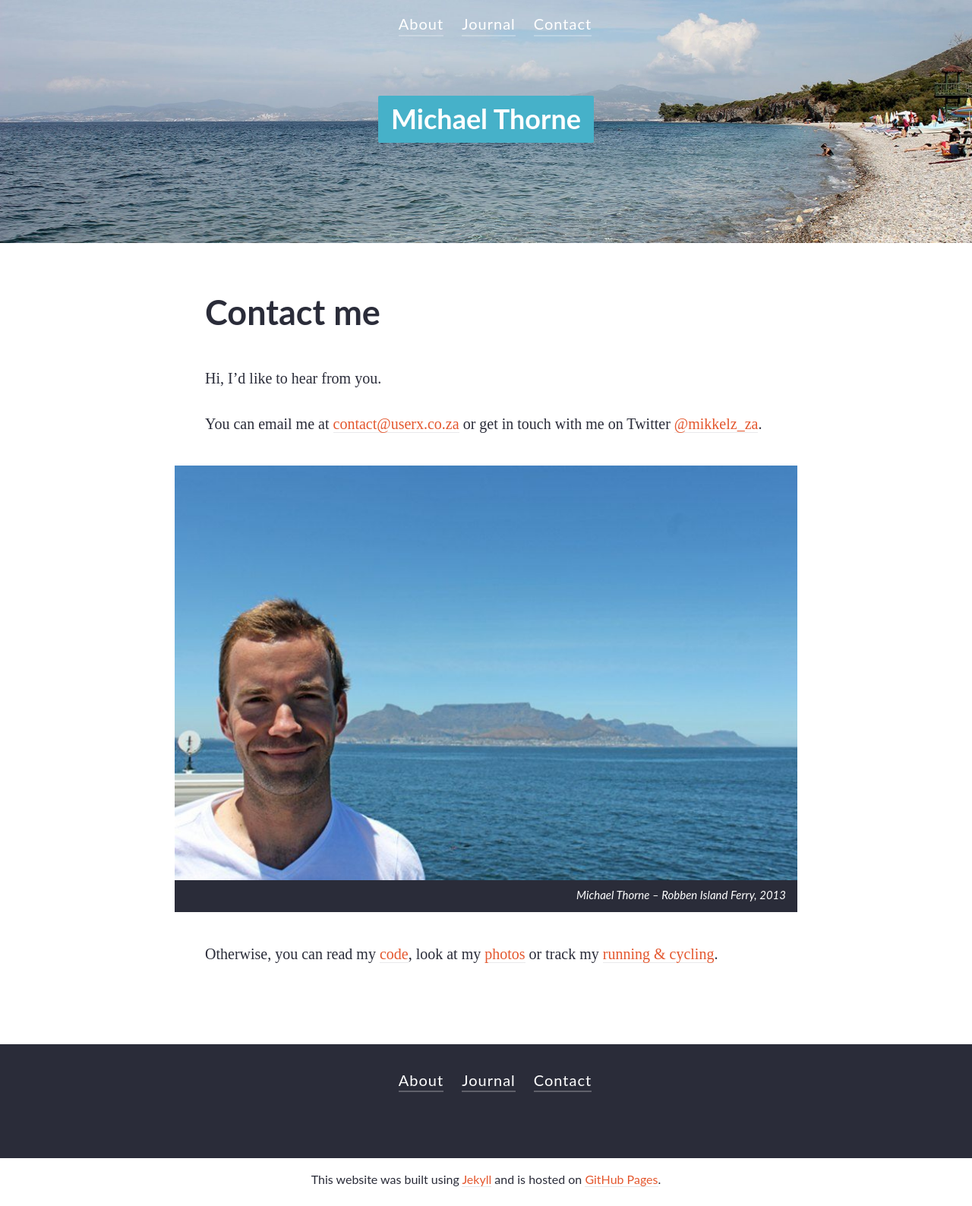
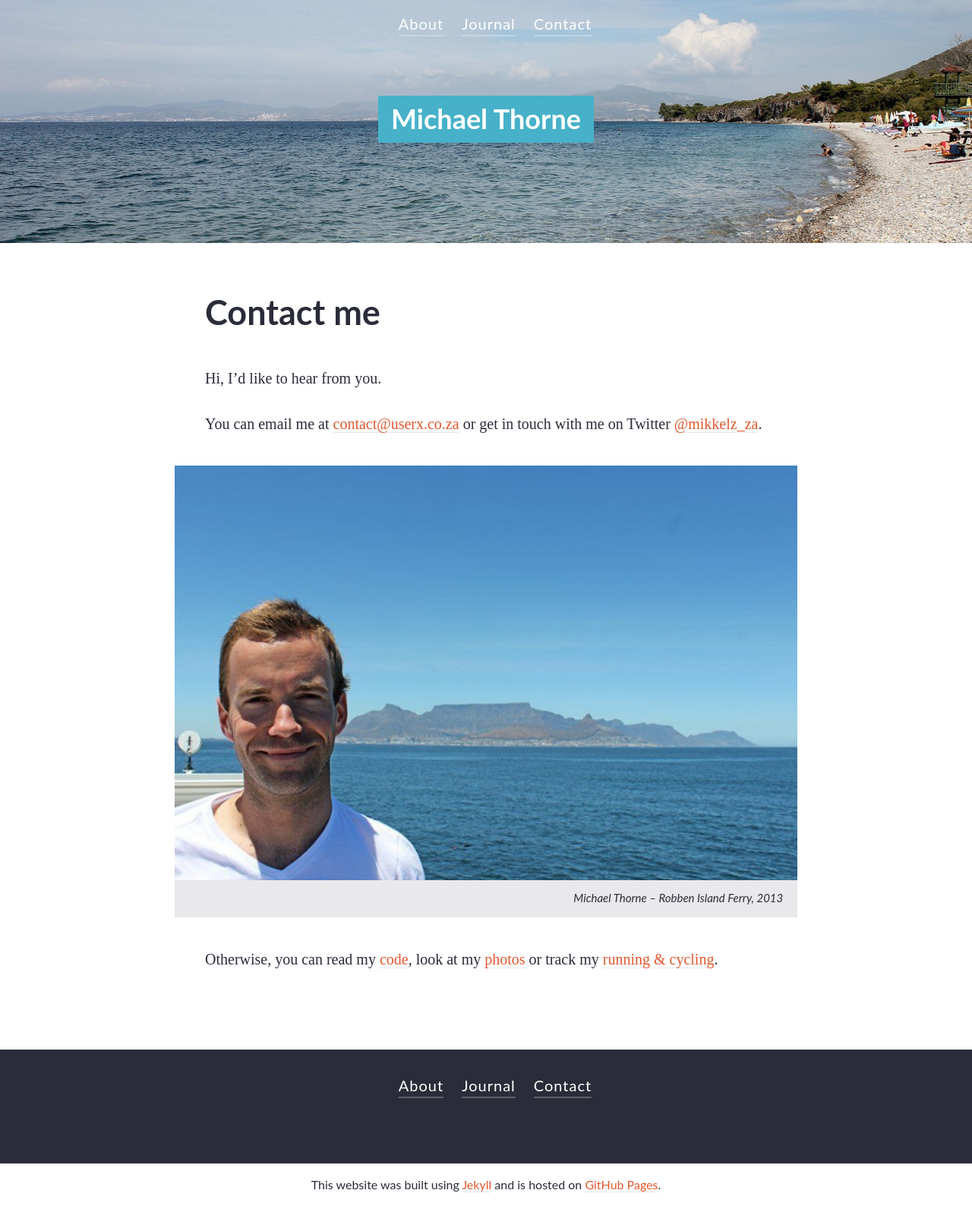
Before and after one commit to michaelthorne/michaelthorne.github.io, a Jekyll site: the page built from contact.md, in a window 1280 px wide. Shown: the whole page at 76% size. Built offline with Jekyll 4.4.1, drawn with Linux system fonts in a browser that asks for light colours.

Commit message:
Figcaption

```diff
--- a/_sass/objects/article.scss
+++ b/_sass/objects/article.scss
@@ -67,12 +67,12 @@ article {
         /* Caption */
 
         figcaption {
-            background-color: $color-black;
-            color: $color-white;
+            background-color: $color-silver;
+            color: $color-black;
             font-size: 0.875em;
             font-family: $font-secondary;
             font-style: italic;
-            padding: 0.5em 1em 0.75em;
+            padding: 0.75em 1.25em 1em;
             text-align: right;
         }
     }
```
